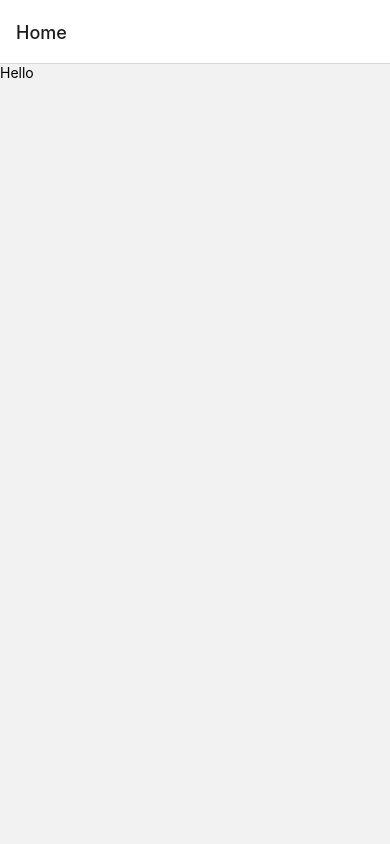
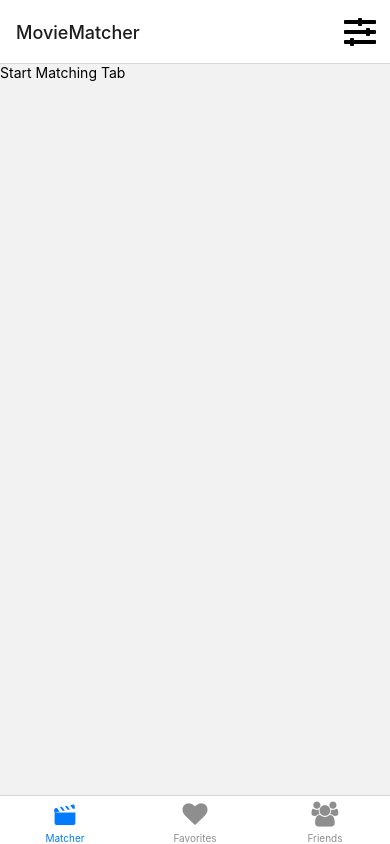
Before and after one commit to MovieMatcher/frontend, a React Native app: screen /Matcher in a window 390 px wide. Before the commit this address had no page. Built offline with nearby package versions, Linux system fonts and the light colour scheme.

Commit message:
[navigation][home] Added tabs

```diff
--- a/package.json
+++ b/package.json
@@ -10,6 +10,7 @@
     "test": "eslint . --max-warnings 0"
   },
   "dependencies": {
+    "@react-navigation/bottom-tabs": "^6.5.8",
     "@react-navigation/native": "^6.1.7",
     "@react-navigation/native-stack": "^6.9.13",
     "@types/react": "^18.2.19",
--- /dev/null
+++ b/src/components/SettingsIcon.tsx
@@ -0,0 +1,21 @@
+import React from "react";
+import { NavigationProp, useNavigation } from "@react-navigation/native";
+import { TouchableOpacity, View } from "react-native";
+import { FontAwesome5 } from "@expo/vector-icons";
+import { HomeStackParamList } from "../navigation/HomeStack";
+
+type HomeStack = NavigationProp<HomeStackParamList, "Tabs">;
+
+const SettingsIcon = () => {
+  const navigation = useNavigation<HomeStack>();
+
+  return (
+    <View style={{ marginRight: "6%" }}>
+      <TouchableOpacity onPress={() => navigation.navigate("Settings")}>
+        <FontAwesome5 name="sliders-h" size={32} />
+      </TouchableOpacity>
+    </View>
+  );
+};
+
+export default SettingsIcon;
--- a/src/navigation/HomeStack.tsx
+++ b/src/navigation/HomeStack.tsx
@@ -1,19 +1,22 @@
 import * as React from "react";
 import { createNativeStackNavigator } from "@react-navigation/native-stack";
-import HomeScreen from "../screens/Home";
+import HomeTab from "./HomeTab";
+import SettingsScreen from "../screens/Settings";
 
 export type HomeStackParamList = {
-  Home: undefined;
+  Tabs: undefined;
+  Settings: undefined;
 };
 
 const Stack = createNativeStackNavigator<HomeStackParamList>();
 
-const MainStack = () => {
+const HomeStack = () => {
   return (
-    <Stack.Navigator screenOptions={{ headerShown: true }}>
-      <Stack.Screen name={"Home"} component={HomeScreen} />
+    <Stack.Navigator screenOptions={{ headerShown: false }}>
+      <Stack.Screen name={"Tabs"} component={HomeTab} />
+      <Stack.Screen name={"Settings"} component={SettingsScreen} />
     </Stack.Navigator>
   );
 };
 
-export default MainStack;
+export default HomeStack;
--- /dev/null
+++ b/src/navigation/HomeTab.tsx
@@ -0,0 +1,61 @@
+import * as React from "react";
+import { createBottomTabNavigator } from "@react-navigation/bottom-tabs";
+import { FontAwesome, MaterialCommunityIcons } from "@expo/vector-icons";
+import MatcherTab from "../screens/Matcher";
+import FavoritesTab from "../screens/Favorites";
+import FriendsTab from "../screens/Friends";
+import SettingsIcon from "../components/SettingsIcon";
+
+export type HomeTabParamList = {
+  Matcher: undefined;
+  Favorites: undefined;
+  Friends: undefined;
+};
+
+const Tab = createBottomTabNavigator<HomeTabParamList>();
+
+const HomeTab = () => (
+  <Tab.Navigator
+    screenOptions={{
+      headerTitle: "MovieMatcher",
+      headerRight: () => <SettingsIcon />,
+    }}
+  >
+    <Tab.Screen
+      name="Matcher"
+      component={MatcherTab}
+      options={{
+        tabBarIcon: ({ color, size }) => (
+          <MaterialCommunityIcons
+            name={"movie-open"}
+            size={size}
+            color={color}
+          />
+        ),
+        tabBarLabel: "Matcher",
+      }}
+    />
+    <Tab.Screen
+      name="Favorites"
+      component={FavoritesTab}
+      options={{
+        tabBarIcon: ({ color, size }) => (
+          <FontAwesome name={"heart"} size={size} color={color} />
+        ),
+        tabBarLabel: "Favorites",
+      }}
+    />
+    <Tab.Screen
+      name="Friends"
+      component={FriendsTab}
+      options={{
+        tabBarIcon: ({ color, size }) => (
+          <FontAwesome name={"users"} size={size} color={color} />
+        ),
+        tabBarLabel: "Friends",
+      }}
+    />
+  </Tab.Navigator>
+);
+
+export default HomeTab;
--- /dev/null
+++ b/src/screens/Favorites.tsx
@@ -0,0 +1,12 @@
+import React from "react";
+import { Text, View } from "react-native";
+
+function FavoritesTab() {
+  return (
+    <View>
+      <Text>Favorites Tab</Text>
+    </View>
+  );
+}
+
+export default FavoritesTab;
--- /dev/null
+++ b/src/screens/Friends.tsx
@@ -0,0 +1,12 @@
+import React from "react";
+import { Text, View } from "react-native";
+
+function FriendsTab() {
+  return (
+    <View>
+      <Text>Favorites Tab</Text>
+    </View>
+  );
+}
+
+export default FriendsTab;
--- a/src/screens/Home.tsx
+++ /dev/null
@@ -1,15 +0,0 @@
-import { HomeStackParamList } from "../navigation/HomeStack";
-import { NativeStackScreenProps } from "@react-navigation/native-stack";
-import { Text, View } from "react-native";
-
-type Props = NativeStackScreenProps<HomeStackParamList, "Home">;
-
-function HomeScreen({ navigation }: Props) {
-  return (
-    <View>
-      <Text>Hello</Text>
-    </View>
-  );
-}
-
-export default HomeScreen;
--- /dev/null
+++ b/src/screens/Matcher.tsx
@@ -0,0 +1,11 @@
+import React from "react";
+import { Text, View } from "react-native";
+function MatcherTab() {
+  return (
+    <View>
+      <Text>Start Matching Tab</Text>
+    </View>
+  );
+}
+
+export default MatcherTab;
--- /dev/null
+++ b/src/screens/Settings.tsx
@@ -0,0 +1,14 @@
+import React from "react";
+import { Text, View } from "react-native";
+import mainStyles from "../styles/MainStyles";
+
+function SettingsScreen() {
+  return (
+    <View style={mainStyles.container}>
+      <View style={{ margin: "10%" }}></View>
+      <Text>Settings Screen</Text>
+    </View>
+  );
+}
+
+export default SettingsScreen;
--- /dev/null
+++ b/src/styles/MainStyles.tsx
@@ -0,0 +1,9 @@
+import { StyleSheet } from "react-native";
+
+const mainStyles = StyleSheet.create({
+  container: {
+    flex: 1,
+    backgroundColor: "#ffffff",
+  },
+});
+export default mainStyles;
```
Also changed, not shown: 1 other file (tests, documents, lock files or other folders).
